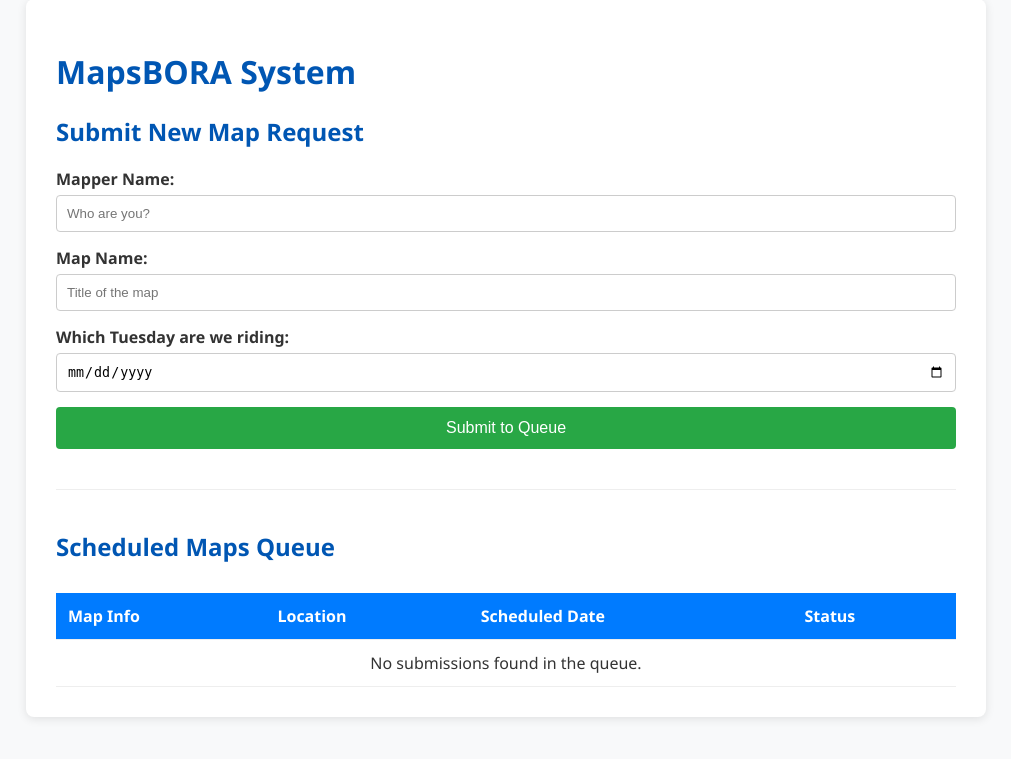
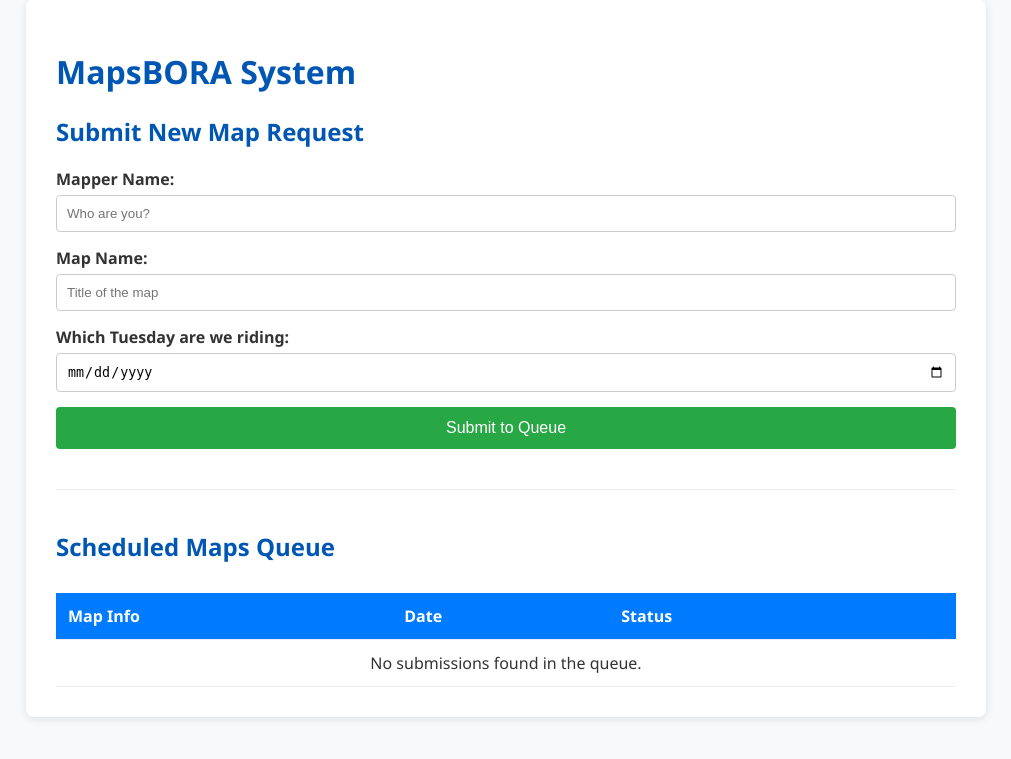
Before and after one commit to lfcaldeira/django-repo, a Django app: page / in a window 1280 px wide. Shown: the part 41-800 px from the top of the page, without its empty margins (134-1145 px from the left). Run offline with Django 5.2, Linux system fonts and the light colour scheme; data that the repository does not hold is empty.

Commit message:
changed the index.html table

```diff
--- a/apps/MapsBORA/templates/MapsBORA/index.html
+++ b/apps/MapsBORA/templates/MapsBORA/index.html
@@ -56,9 +56,9 @@
             <thead>
                 <tr>
                     <th>Map Info</th>
-                    <th>Location</th>
-                    <th>Scheduled Date</th>
+                    <th>Date</th>
                     <th>Status</th>
+                    <th></th>
                 </tr>
             </thead>
             <tbody>
```
